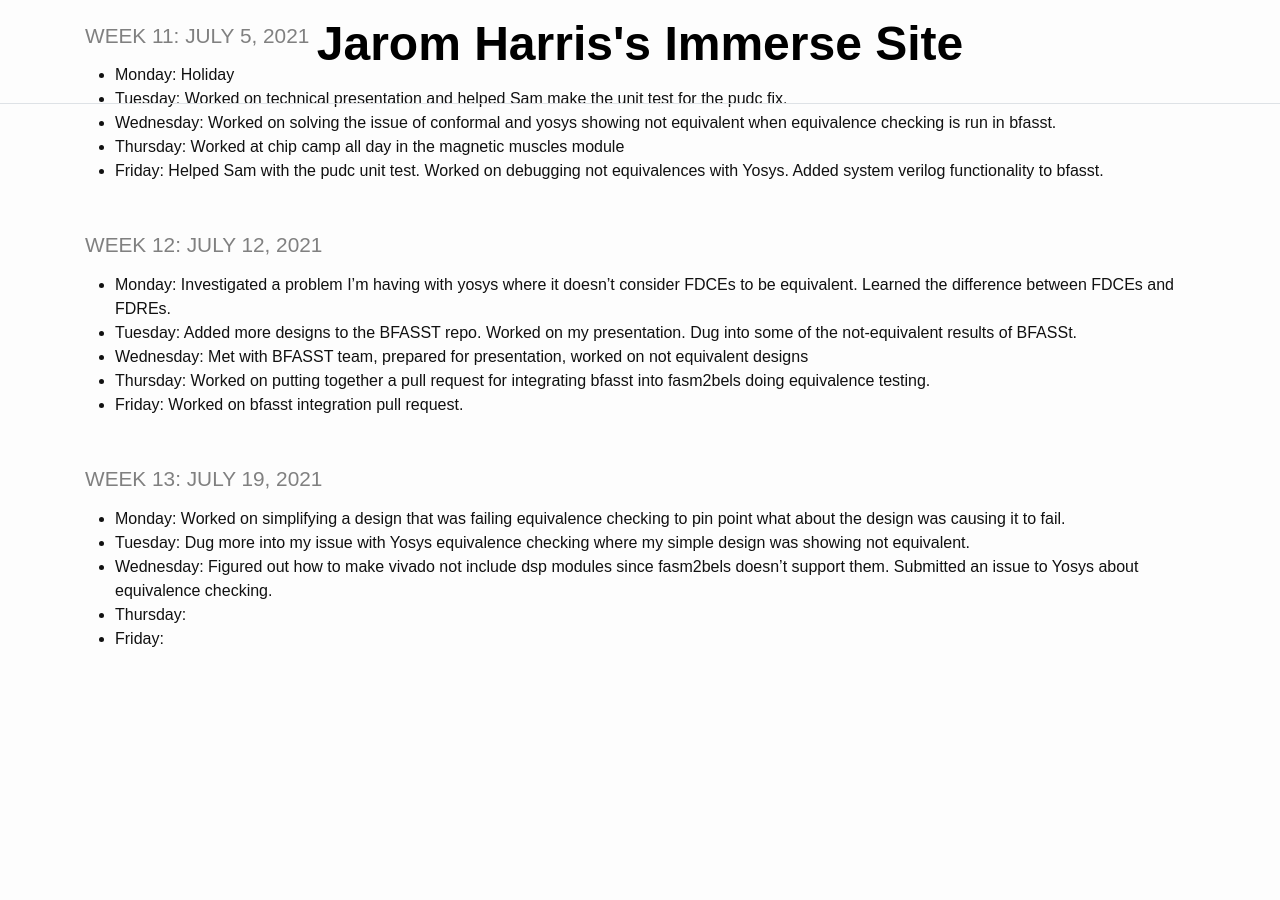
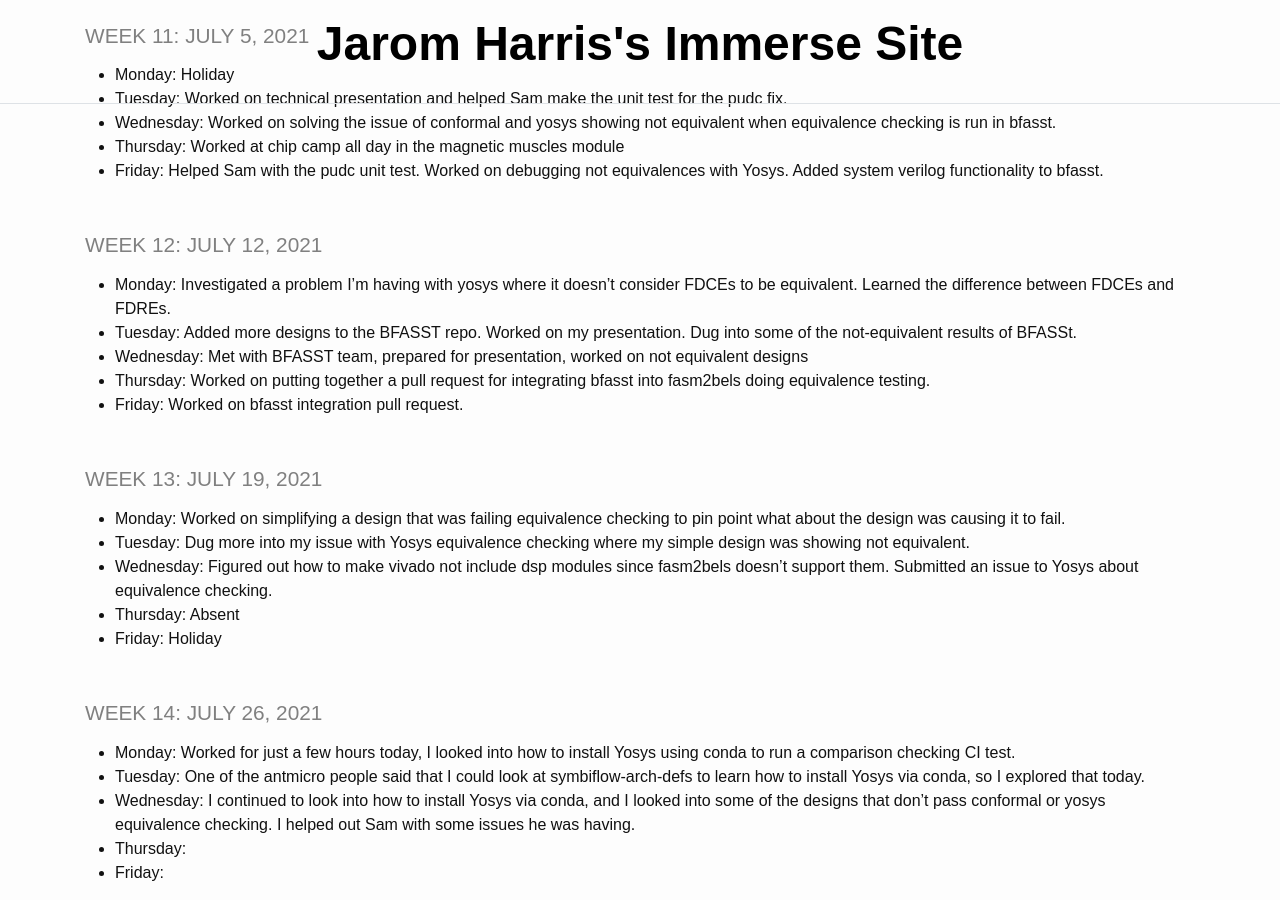
Before and after one commit to jaromharris/immerse, a Jekyll site: the page built from index.md, in a window 1280 px wide and 900 px high, scrolled down 2370 px. Built offline with Jekyll 4.4.1, drawn with Linux system fonts in a browser that asks for light colours; before the commit the page ends 3036 px from its top, so only the background shows below that.

Commit message:
Update index.md

```diff
--- a/index.md
+++ b/index.md
@@ -92,5 +92,12 @@ title: IMMERSE Log
 * **Monday**: Worked on simplifying a design that was failing equivalence checking to pin point what about the design was causing it to fail.
 * **Tuesday**: Dug more into my issue with Yosys equivalence checking where my simple design was showing not equivalent.
 * **Wednesday**: Figured out how to make vivado not include dsp modules since fasm2bels doesn't support them. Submitted an issue to Yosys about equivalence checking.
+* **Thursday**: Absent
+* **Friday**: Holiday
+
+### Week 14: July 26, 2021
+* **Monday**: Worked for just a few hours today, I looked into how to install Yosys using conda to run a comparison checking CI test.
+* **Tuesday**: One of the antmicro people said that I could look at symbiflow-arch-defs to learn how to install Yosys via conda, so I explored that today.
+* **Wednesday**: I continued to look into how to install Yosys via conda, and I looked into some of the designs that don't pass conformal or yosys equivalence checking. I helped out Sam with some issues he was having.
 * **Thursday**:
 * **Friday**:
```
